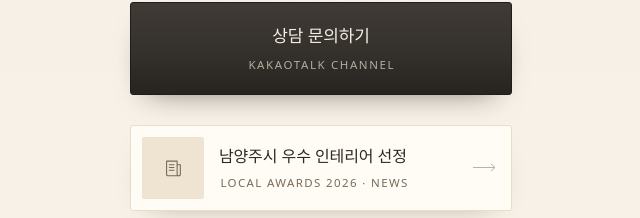
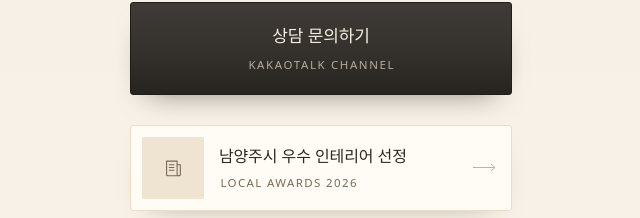
Before and after one commit to leehakjune0717/leehakjune0717.github.io, a plain HTML site: page index.html in a window 1280 px wide. Shown: the part 729-947 px from the top of the page, 319-959 px from the left. Drawn offline with nearby package versions, Linux system fonts and the light colour scheme; a web font is replaced by a local one.

Commit message:
Shorten award row label
Co-Authored-By: Claude Sonnet 5.5 <noreply@anthropic.com>

```diff
--- a/index.html
+++ b/index.html
@@ -303,7 +303,7 @@
       </span>
       <span class="txt">
         <span class="ko">남양주시 우수 인테리어 선정</span>
-        <span class="en">Local Awards 2026 · News</span>
+        <span class="en">Local Awards 2026</span>
       </span>
       <svg class="arrow" viewBox="0 0 24 9" aria-hidden="true"><path d="M0 4.5h22M18 1l4 3.5-4 3.5"/></svg>
     </a>
```
